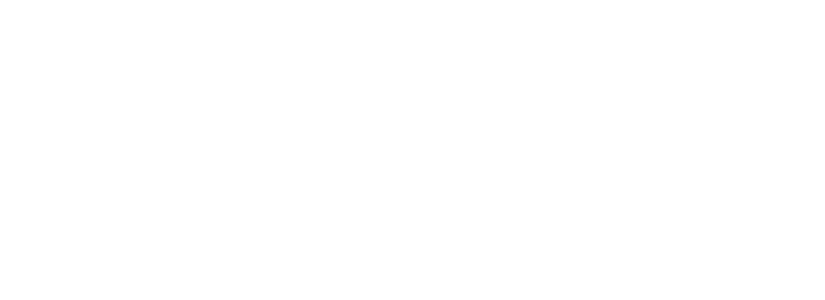
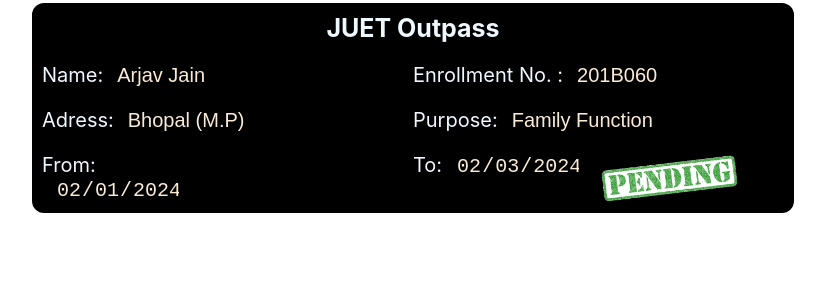
Before and after one commit to github-arjav/College-Outpass-System, a React (Create React App) app in the folder client/: page /StudentAppliedOutpass in a window 1280 px wide. Before the commit this address had no page. Shown: the top 300 px of the page, without its empty margins (227-1052 px from the left). Built offline with nearby package versions, Linux system fonts and the light colour scheme.

Commit message:
Created the applied outpass component

```diff
--- a/client/src/AllRoutes.jsx
+++ b/client/src/AllRoutes.jsx
@@ -7,6 +7,7 @@ import Student from "./Pages/Auth/Student";
 import StudentHomePage from "./Pages/HomePage/StudentHomePage";
 import WardenHomePage from "./Pages/HomePage/WardenHomePage";
 import Form from "./Pages/OutpassForm/Form"
+import StudentAppliedOutpass from "./Components/Outpasses/StudentAppliedOutpass";
 
 const AllRoutes = () => {
     return(
@@ -17,6 +18,7 @@ const AllRoutes = () => {
             <Route path="/StudentHomePage" element={<StudentHomePage />}/>
             <Route path="/WardenHomePage" element={<WardenHomePage />}/>
             <Route path="/Form" element={<Form/>}/>
+            <Route path="/StudentAppliedOutpass" element={<StudentAppliedOutpass/>}/>
         </Routes>
     )
 }
--- /dev/null
+++ b/client/src/Components/Outpasses/StudentAppliedOutpass.css
@@ -0,0 +1,89 @@
+.pass-container{
+    position: absolute;
+    border: solid;
+    width: 60%;
+    left: 20%;
+    border: solid #fff;
+    border-radius: 15px;
+    background-color: rgb(0,0,0);
+    /* background-color: rgba(0,0,0, 0.4); */
+}
+
+.pass-container form{
+    display: grid;
+    padding: 10px;
+    grid-template-columns: repeat(4, 1fr);
+    row-gap: 20px;
+}
+
+.pass-container form p{
+    grid-column: span 4;
+    grid-row: 1;
+    font-size: 25px;
+    margin: 0;
+    font-weight: bold;
+    text-align: center;
+    color: aliceblue;
+}
+
+.sa-pass{
+    background: none;
+    border: none;
+    width: 70%;
+    margin-left: 7px;
+    font-size: 20px;
+    outline: none;
+    color: antiquewhite;
+    padding-left: 7px;
+}
+
+.pass-container form label{
+    font-size: 20px;
+    color: aliceblue;
+}
+
+.sa-enroll{
+    width: 55%;
+}
+
+.sa-date::-webkit-calendar-picker-indicator{
+    display: none;
+}
+
+.item1{
+    grid-column: 1/span 2;
+    grid-row: 2;
+}
+
+.item2{
+    grid-column: 3/span 2;
+    grid-row: 2;
+}
+
+.item5{
+    grid-column: 1/span 2;
+    grid-row: 3;
+}
+
+.item6{
+    grid-column: 3/span 4;
+    grid-row: 3;
+}
+
+.item3{
+    grid-column: 1;
+    grid-row: 4;
+    height: 50px;
+}
+
+.item4{
+    grid-column: 3;
+    grid-row: 4;
+    height: 50px;
+}
+
+.item7{
+    grid-column: 4;
+    grid-row: 4;
+    height: 50px;
+}
--- /dev/null
+++ b/client/src/Components/Outpasses/StudentAppliedOutpass.jsx
@@ -0,0 +1,35 @@
+import React from "react";
+
+import "./StudentAppliedOutpass.css"
+import pending from "../../Assets/pending.png"
+
+const StudentAppliedOutpass = () => {
+    return(
+        <div className="pass-container">
+            <form>
+                <p>JUET Outpass</p>
+                <label htmlFor="fname" className="item1">Name:
+                    <input type="text" name="fname" value="Arjav Jain" className="sa-pass"/>
+                </label>
+                <label htmlFor="enroll"className="item2">Enrollment No. :
+                    <input type="text" name="enroll" value="201B060" className="sa-pass sa-enroll"/>
+                </label>
+                <label htmlFor="from"className="item3">From:
+                    <input type="date" name="from" value="2024-02-01" className="sa-pass sa-date"/>
+                </label>
+                <label htmlFor="to" className="item4">To:
+                    <input type="date" name="to" value="2024-02-03" className="sa-pass sa-date"/>
+                </label>
+                <label htmlFor="adress"className="item5">Adress:
+                    <input type="text" name="adress" value="Bhopal (M.P)" className="sa-pass"/>
+                </label>
+                <label htmlFor="purpose"className="item6">Purpose:
+                    <input type="text" name="purpose" value="Family Function" className="sa-pass"/>
+                </label>
+                <input type="image" src={pending} className="item7"/>
+            </form>
+        </div>
+    )
+}
+
+export default StudentAppliedOutpass
```
Also changed, not shown: client/src/Assets/pending.png (added).
